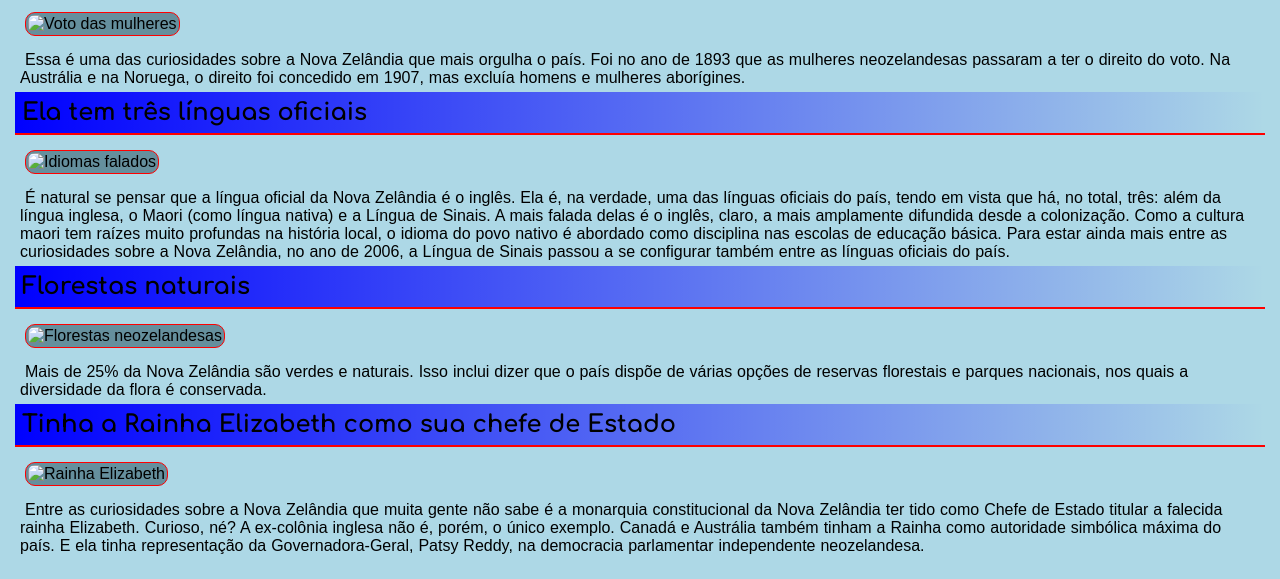
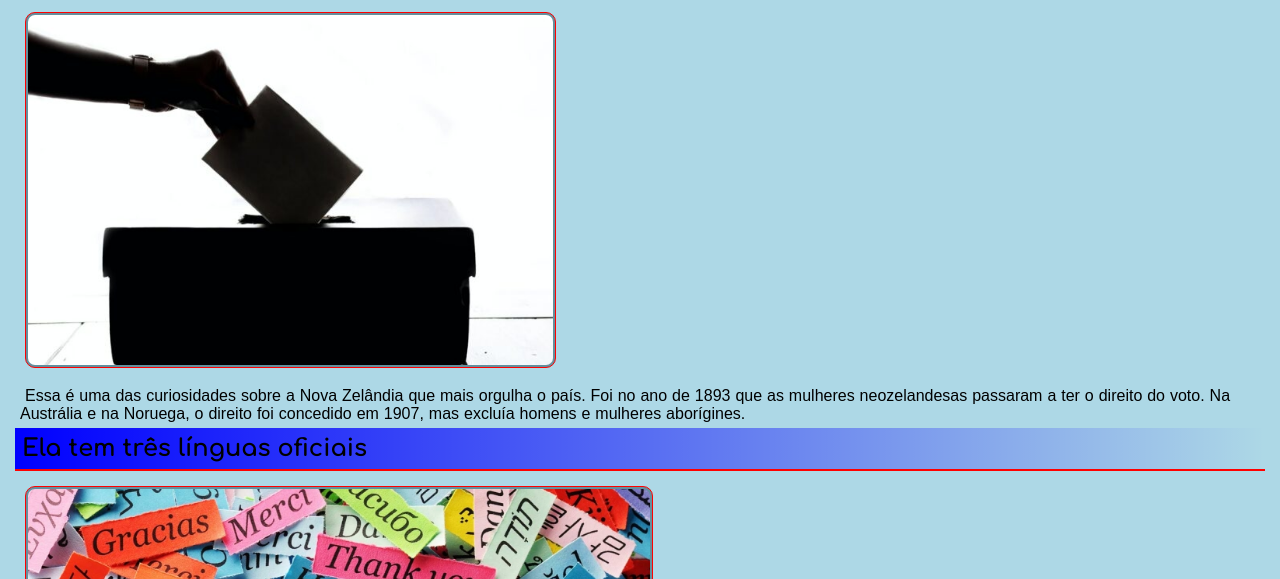
Before and after one commit to remotelucc/novazelandia, a plain HTML site: page paginas/novazelandia/index.html in a window 1280 px wide. Shown: the part 221-800 px from the top of the page. Drawn offline with Linux system fonts and the light colour scheme.

Commit message:
atualizei a pagina e as imagens

```diff
--- a/paginas/novazelandia/index.html
+++ b/paginas/novazelandia/index.html
@@ -16,16 +16,16 @@
     <hr>
     <main><h1>Você sabia que...</h1>
     <h2>A Nova Zelândia foi o primeiro país a dar o direito de voto às mulheres</h2>
-    <img src="imagens/voto.jpg" alt="Voto das mulheres">
+    <img src="../../imagens/voto.jpg" alt="Voto das mulheres">
     <p>Essa é uma das curiosidades sobre a Nova Zelândia que mais orgulha o país. Foi no ano de 1893 que as mulheres neozelandesas passaram a ter o direito do voto. Na Austrália e na Noruega, o direito foi concedido em 1907, mas excluía homens e mulheres aborígines.</p>
     <h2>Ela tem três línguas oficiais</h2>
-    <img src="imagens/idiomas.jpg" alt="Idiomas falados">
+    <img src="../../imagens/idiomas.jpg" alt="Idiomas falados">
     <p>É natural se pensar que a língua oficial da Nova Zelândia é o inglês. Ela é, na verdade, uma das línguas oficiais do país, tendo em vista que há, no total, três: além da língua inglesa, o Maori (como língua nativa) e a Língua de Sinais. A mais falada delas é o inglês, claro, a mais amplamente difundida desde a colonização. Como a cultura maori tem raízes muito profundas na história local, o idioma do povo nativo é abordado como disciplina nas escolas de educação básica. Para estar ainda mais entre as curiosidades sobre a Nova Zelândia, no ano de 2006, a Língua de Sinais passou a se configurar também entre as línguas oficiais do país.</p>
     <h2>Florestas naturais</h2>
-    <img src="imagens/floresta.jpg" alt="Florestas neozelandesas">
+    <img src="../../imagens/floresta.jpg" alt="Florestas neozelandesas">
     <p>Mais de 25% da Nova Zelândia são verdes e naturais. Isso inclui dizer que o país dispõe de várias opções de reservas florestais e parques nacionais, nos quais a diversidade da flora é conservada.</p>
     <h2>Tinha a Rainha Elizabeth como sua chefe de Estado</h2>
-    <img src="imagens/rainha-elizabeth.jpg" alt="Rainha Elizabeth">
+    <img src="../../imagens/rainha-elizabeth.jpg" alt="Rainha Elizabeth">
     <p>Entre as curiosidades sobre a Nova Zelândia que muita gente não sabe é a monarquia constitucional da Nova Zelândia ter tido como Chefe de Estado titular a falecida rainha Elizabeth. Curioso, né? A ex-colônia inglesa não é, porém, o único exemplo. Canadá e Austrália também tinham a Rainha como autoridade simbólica máxima do país. E ela tinha representação da Governadora-Geral, Patsy Reddy, na democracia parlamentar independente neozelandesa.</p>
 </main>
 </body>
```
Also changed, not shown: 1 other file.
